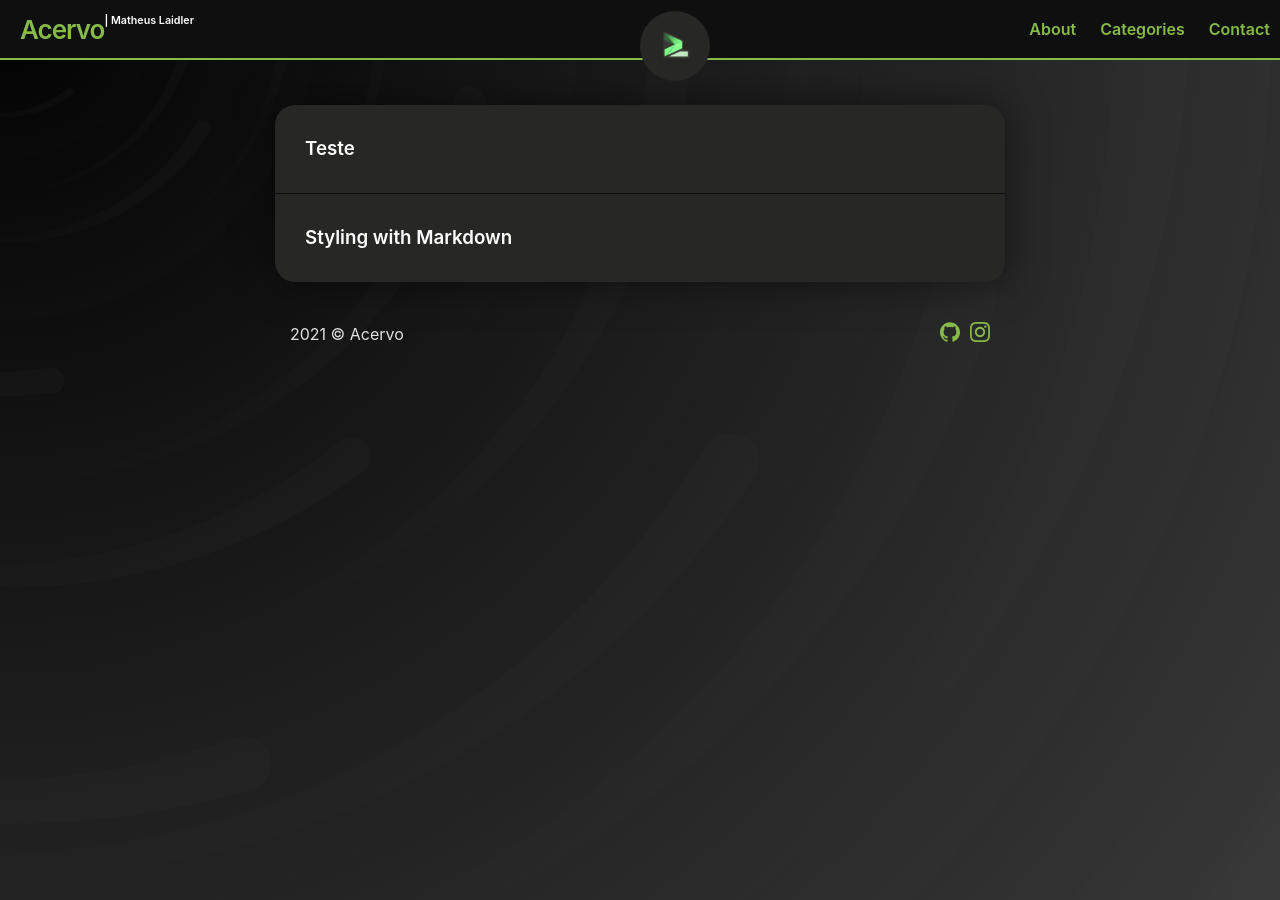
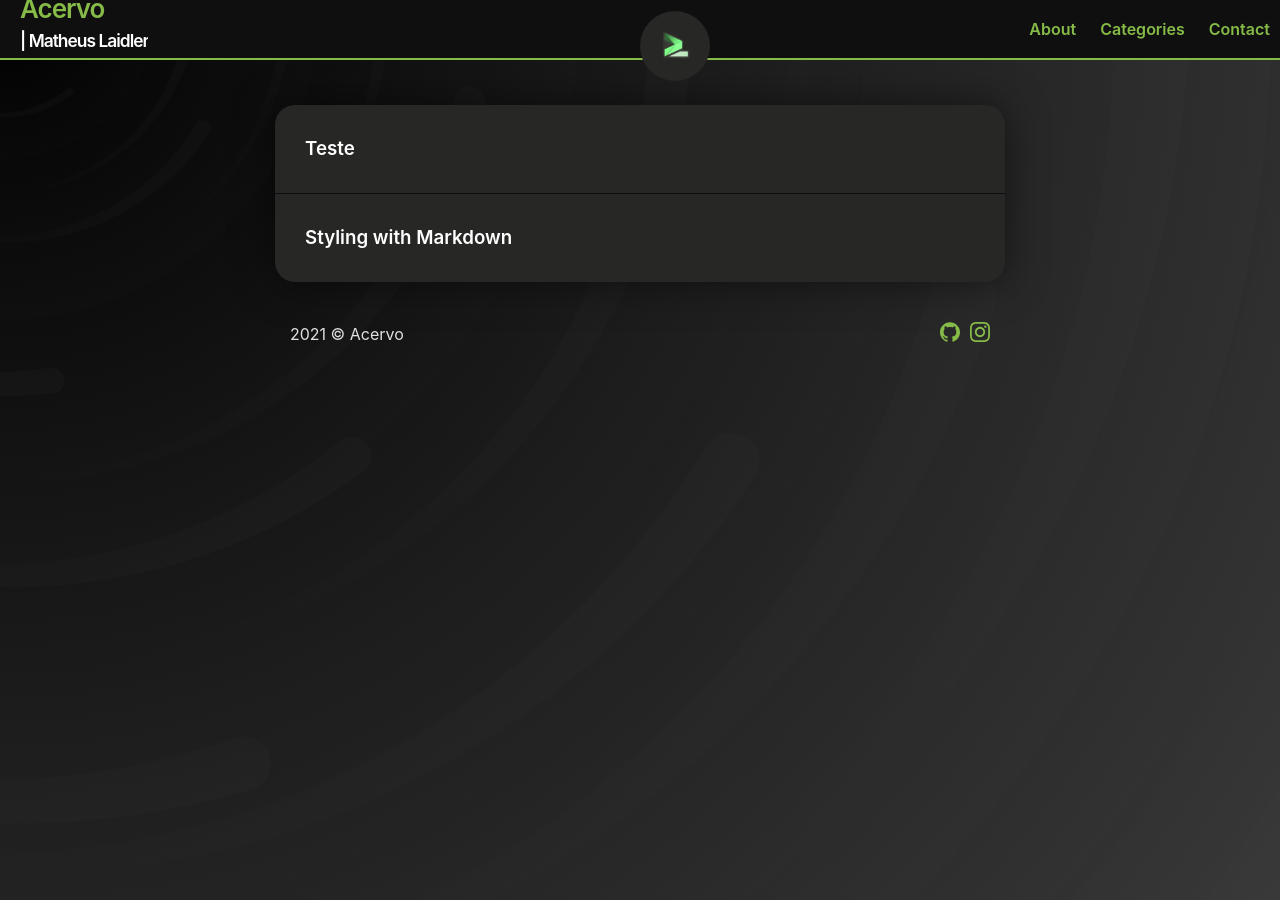
Before and after one commit to matheuslaidler/WayOfSec-Welcome-Theme, a Jekyll site: the page built from index.md, in a window 1280 px wide. Built offline with Jekyll 4.4.1, drawn with Linux system fonts in a browser that asks for light colours.

Commit message:
Update header.html

```diff
--- a/_includes/header.html
+++ b/_includes/header.html
@@ -2,8 +2,8 @@
   {%- assign default_paths = site.pages | map: "path" -%}
   {%- assign page_paths = site.header_pages | default: default_paths -%}
   {%- assign titles_size = site.pages | map: 'title' | join: '' | size -%}
-  <a class="site-title" rel="author" href="{{ "/" | relative_url }}">{{ site.title | escape }}</a>
-  <h6>|  Matheus Laidler </h6>
+  <a class="site-title" rel="author" href="{{ "/" | relative_url }}">{{ site.title | escape }}<h6>  |  Matheus Laidler </h6></a>
+
   {%- if titles_size > 0 -%}
     <nav class="site-nav">
       <input type="checkbox" id="nav-trigger" class="nav-trigger" />
```
